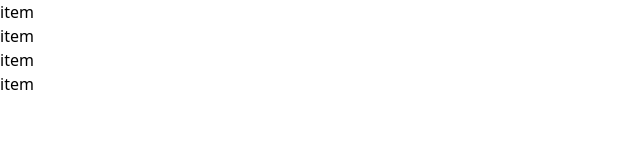
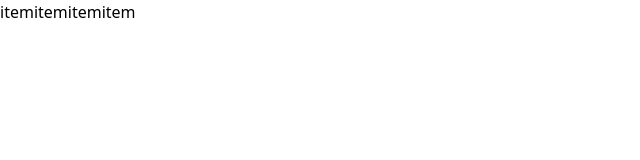
Before and after one commit to kaakavand/tarkhine, a website: page public/index.html in a window 1280 px wide. Shown: the whole page, without its empty margins (0-640 px from the left). Drawn offline with Linux system fonts and the light colour scheme.

Commit message:
fix header

```diff
--- a/public/index.html
+++ b/public/index.html
@@ -7,9 +7,9 @@
   <title>Document</title>
 </head>
 <body>
-  <div class="container">
+  <div class="container m-auto">
     <header>
-      <ul class="flex">
+      <ul class="flex flex-row">
         <li>item</li>
         <li>item</li>
         <li>item</li>
```
Also changed, not shown: public/css/output.css.
